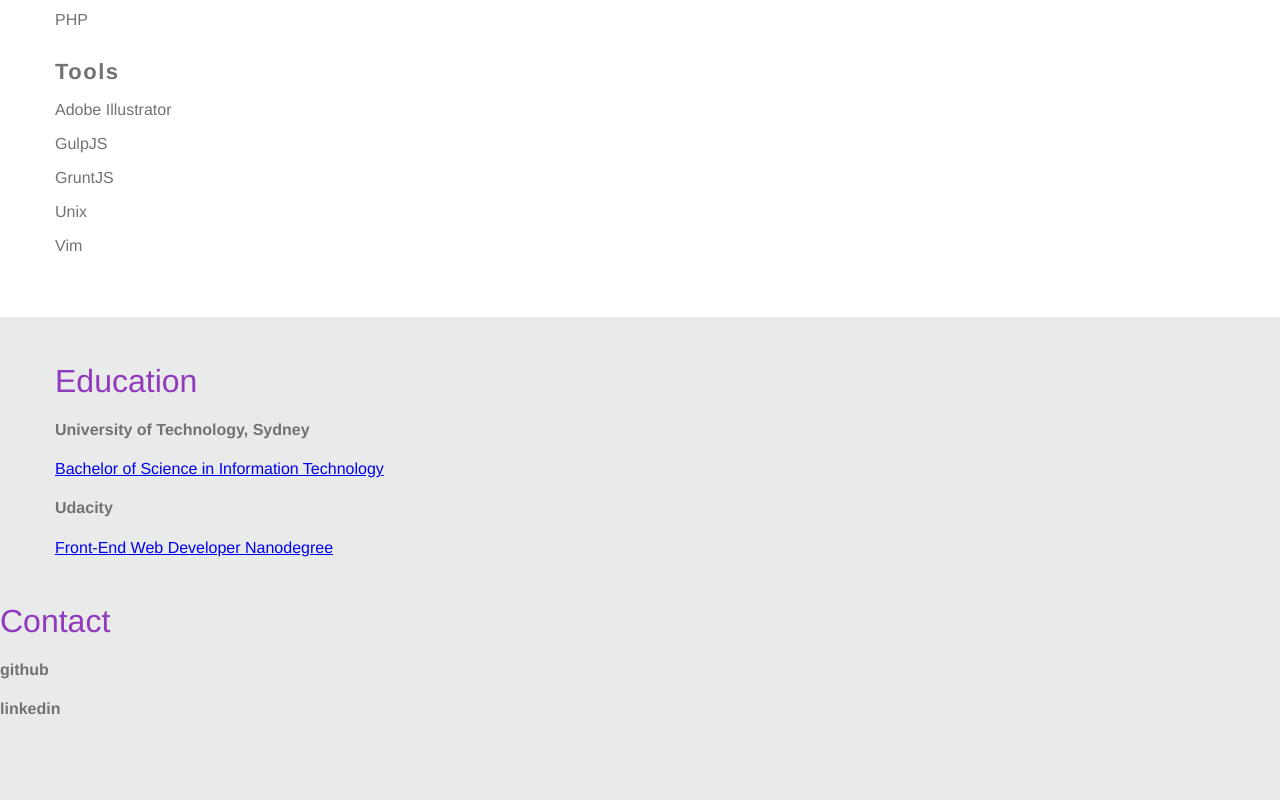
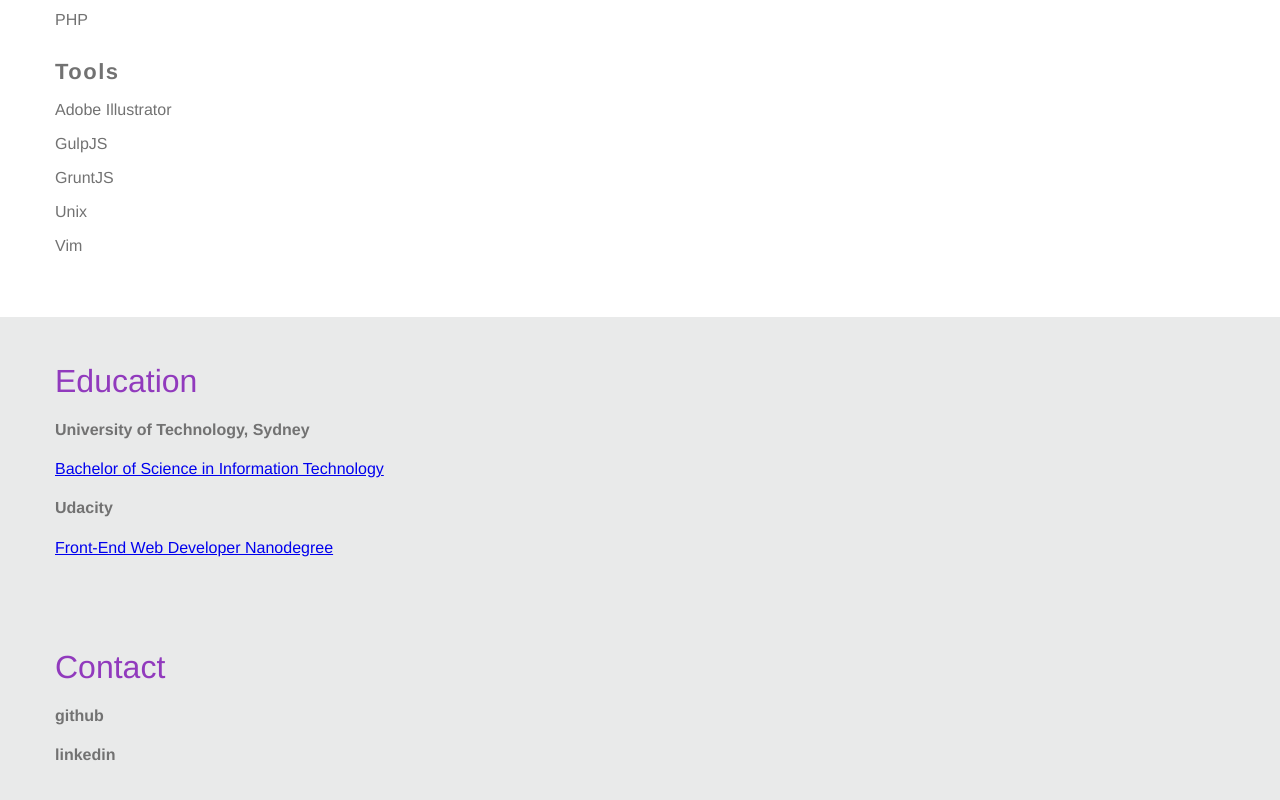
Before and after one commit to gabriel2761/gabriel2761.github.io, a website: page src/index.html in a window 1280 px wide. Shown: the part 2767-3567 px from the top of the page. Before the commit the page ends 3507 px from the top, so only its background shows below. Drawn offline with nearby package versions, Linux system fonts and the light colour scheme; files that its build step writes are made by us from their sources.

Commit message:
feat: Add padding to contact section

```diff
--- a/src/index.html
+++ b/src/index.html
@@ -108,7 +108,7 @@
         </section>
     </section>
 
-    <section class="contact-section">
+    <section class="contact-section section-container">
         <h2 class="contact-title">Contact</h2>
         <h4 class="contact">github</h4>
         <h4 class="contact">linkedin</h4>
```
